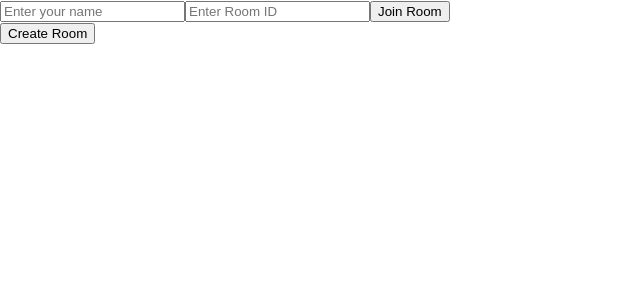
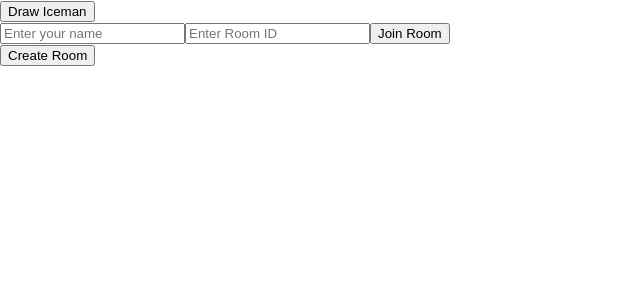
Before and after one commit to etseng02/illustrations, a React (Create React App) app: page / in a window 1280 px wide. Shown: the top 300 px of the page, without its empty margins (0-640 px from the left). Built offline with nearby package versions, Linux system fonts and the light colour scheme; no server answers.

Commit message:
Added draw phase button for testing

```diff
--- a/src/App.js
+++ b/src/App.js
@@ -103,8 +103,21 @@ function App() {
     });
   })
 
+  //delete later this is for testing purposes
+  function draw() {
+    setState({ ...state, phase: "draw" })
+  }
+
+
   return (
     <Fragment>
+
+      {state.phase === "draw" && //Draw Phase
+      <Fragment>
+        <h3 style={{ textAlign: 'center' }}>Draw Phase</h3>
+        <Canvas />
+      </Fragment>
+      }
 
       {state.roomID && state.hostMachine &&
       <Fragment>
@@ -121,6 +134,9 @@ function App() {
 
       {!state.roomID && !state.hostMachine &&//When roomID is falsy, Join room field, name field, and create room field will be rendered
         <Fragment>
+          <Button
+            onClick={draw}
+          >Draw Iceman</Button>
           <JoinRoom
             onClick={enterRoom}
           >
@@ -142,13 +158,8 @@ function App() {
       </Fragment>
       }
 
-      {/*
-      {state.roomID && !state.hostMachine && //Draw Phase
-      <Fragment>
-        <h3 style={{ textAlign: 'center' }}>Draw Phase</h3>
-        <Canvas />
-      </Fragment>
-      } */}
+
+
 
 
     </Fragment>
```
